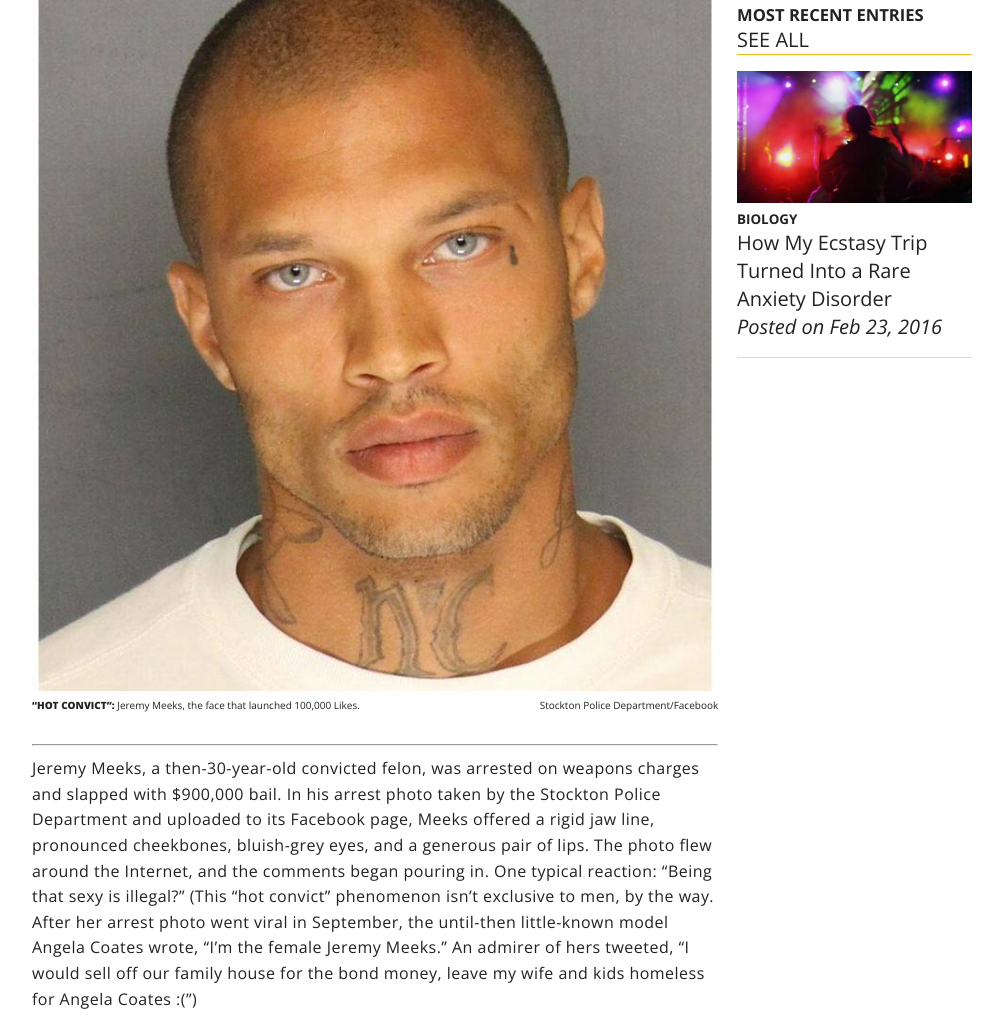
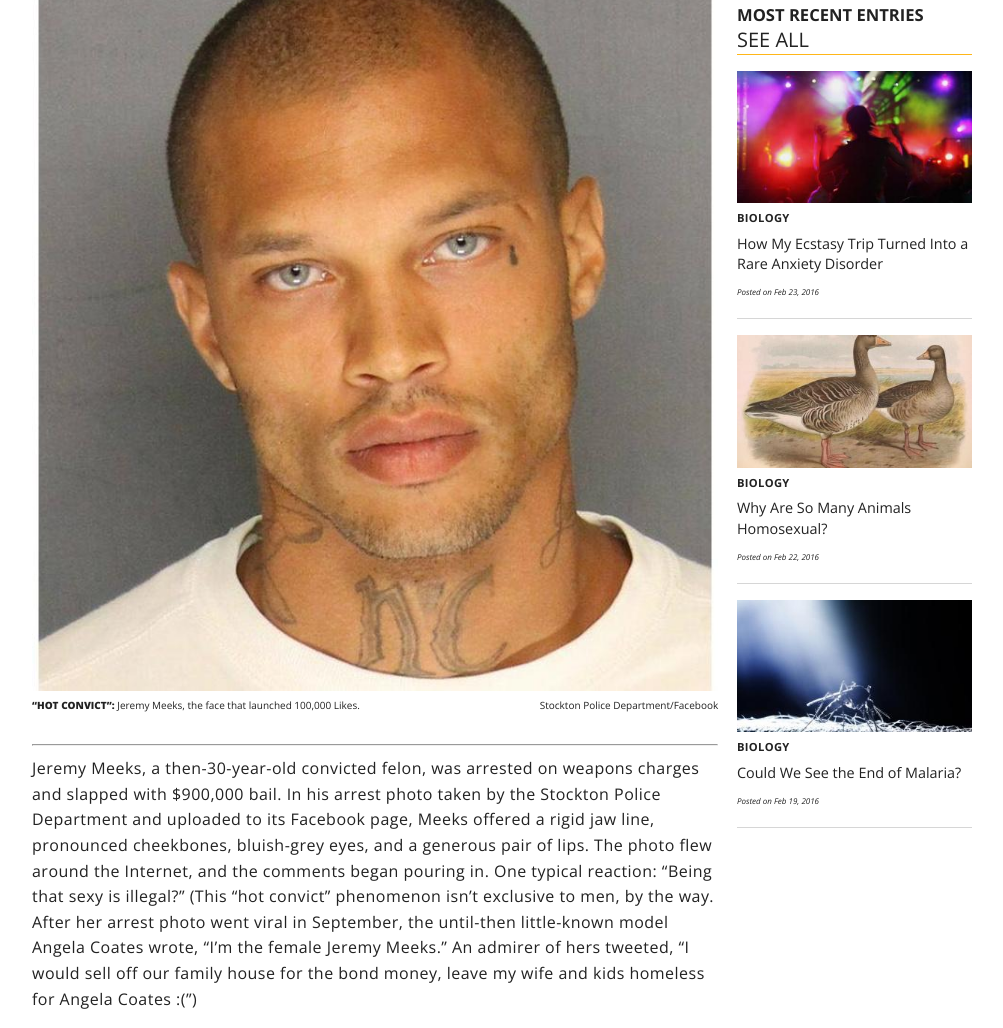
Before and after one commit to hiitsdustindavis/css-codereview-week3, a plain HTML site: page index.html in a window 1280 px wide. Shown: the part 736-1764 px from the top of the page, without its empty margins (138-1141 px from the left). Drawn offline with nearby package versions, Linux system fonts and the light colour scheme.

Commit message:
add more entries and style

```diff
--- a/index.html
+++ b/index.html
@@ -51,6 +51,18 @@
           <p>How My Ecstasy Trip Turned Into a Rare Anxiety Disorder</p>
           <span><em>Posted on Feb 23, 2016</em></span>
         </div>
+        <div class="entry">
+          <img src="img/ducks.jpg" alt="" />
+          <h6>BIOLOGY</h6>
+          <p>Why Are So Many Animals Homosexual?</p>
+          <span><em>Posted on Feb 22, 2016</em></span>
+        </div>
+        <div class="entry">
+          <img src="img/mosquito.jpg" alt="" />
+          <h6>BIOLOGY</h6>
+          <p>Could We See the End of Malaria?</p>
+          <span><em>Posted on Feb 19, 2016</em></span>
+        </div>
       </aside>
 
       <section>
--- a/scss/application.scss
+++ b/scss/application.scss
@@ -47,9 +47,7 @@ header {
       display: inline-block;
       padding: 0 0.5rem;
       a {
-        font-size: 0.7rem;
-        font-weight: 700;
-        letter-spacing: 0.02rem;
+        @include sm-head;
       }
     }
     .category {
@@ -107,5 +105,16 @@ aside {
     img {
       width: 100%;
     }
+    h6 {
+      @include sm-head;
+      padding: 0 0 0.5rem 0;
+    }
+    p {
+      font-size: 0.9rem;
+      font-weight: lighter;
+    }
+    span {
+      font-size: 0.5rem
+    }
   }
 }
--- a/scss/base/_base.scss
+++ b/scss/base/_base.scss
@@ -33,7 +33,7 @@ a {
 }
 
 //RESET
-body, a, p, h1, h2, h3, h4, h5, h6, ul, li {
+body, a, p, h1, h2, h3, h4, h5, h6, ul, li, span {
   margin: 0;
   padding: 0;
 }
--- a/scss/utils/_mixins.scss
+++ b/scss/utils/_mixins.scss
@@ -31,3 +31,9 @@
     @content;
   }
 }
+
+@mixin sm-head {
+  font-size: 0.7rem;
+  font-weight: 700;
+  letter-spacing: 0.02rem;
+}
--- a/scss/utils/_variables.scss
+++ b/scss/utils/_variables.scss
@@ -42,6 +42,7 @@ $yellow-prim: #ffb618;
 
 
 
+
 /// Container's maximum width
 /// @type Length
 $max-width: 1180px !default;
```
Also changed, not shown: css/application.css, 1 other file.
